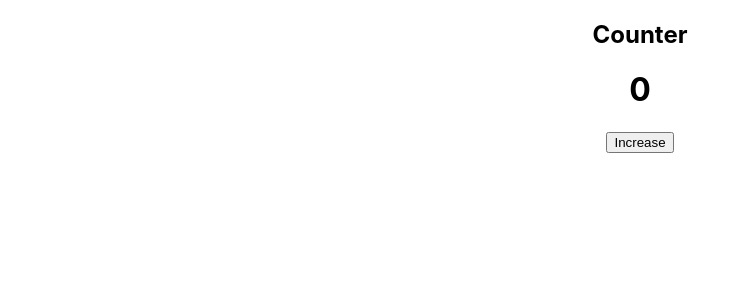
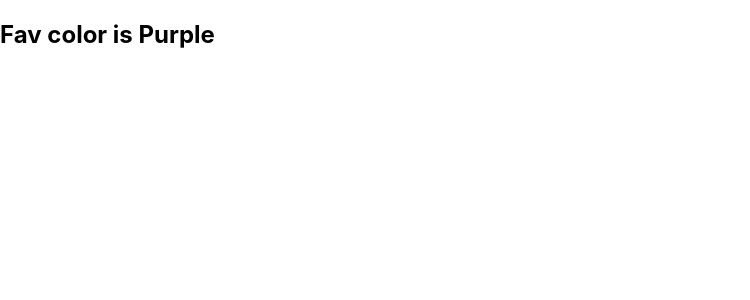
Before and after one commit to abiraltamang/college-react-training, a React (Create React App) app: page / in a window 1280 px wide. Shown: the top 300 px of the page, without its empty margins (0-750 px from the left). Built offline with nearby package versions, Linux system fonts and the light colour scheme.

Commit message:
2nd commit

```diff
--- /dev/null
+++ b/src/components/ChildForPhase.js
@@ -0,0 +1,21 @@
+import React, { Component, Fragment } from "react";
+
+class ChildForPhase extends Component {
+  constructor(props) {
+    super(props);
+    this.state = {
+      favouriteColor: "red",
+    };
+  }
+  static getDerivedStateFromProps(props, state) {
+    return { favouriteColor: props.favol };
+  }
+  render() {
+    return (
+      <Fragment>
+        <h2>Fav color is {this.state.favouriteColor}</h2>
+      </Fragment>
+    );
+  }
+}
+export default ChildForPhase;
--- a/src/components/Params.js
+++ b/src/components/Params.js
@@ -2,7 +2,7 @@ import react, { Component } from "react";
 import ReactDOM from "react-dom";
 import "../App.css";
 
-class Param extends Component {
+class Params extends Component {
   constructor() {
     super();
 
@@ -42,4 +42,4 @@ class Param extends Component {
   }
 }
 
-export default Param;
+export default Params;
--- a/src/components/Phase.js
+++ b/src/components/Phase.js
@@ -1,31 +1,31 @@
-import React,{Component} from 'react';
+import React, { Component } from "react";
+import ChildForPhase from "./ChildForPhase";
 
 class Phase extends Component {
-    constructor(props){
+  constructor(props) {
     super(props);
     console.log("1. At First constructor runs ");
   }
-    static getDerivedStateFromProps(){
+  static getDerivedStateFromProps(props, state) {
     console.log("2. At second it runs");
-
   }
-    componentDidMount(){
+  componentDidMount() {
     console.log("4. componentDIdMount () runs");
   }
 
-    componentDidUpdate(){
-        console.log("5. componentDidUpdate(), runs after change in state. ")
+  componentDidUpdate() {
+    console.log("5. componentDidUpdate(), runs after change in state. ");
   }
-    componentWillUnmount(){
-
-        console.log("It will run at last.")
+  componentWillUnmount() {
+    console.log("It will run at last.");
   }
-    render(){
-
+  render() {
     console.log("3. At third it runs");
-        return(
-            <div></div>
-        )
+    return (
+      <div>
+        <ChildForPhase favol="Purple" />
+      </div>
+    );
   }
 }
 
```
Also changed, not shown: src/components/Friends.js (+7 -11 lines), src/index.js (+21 -19 lines). Lines whose indentation alone changed are shown as unchanged.
